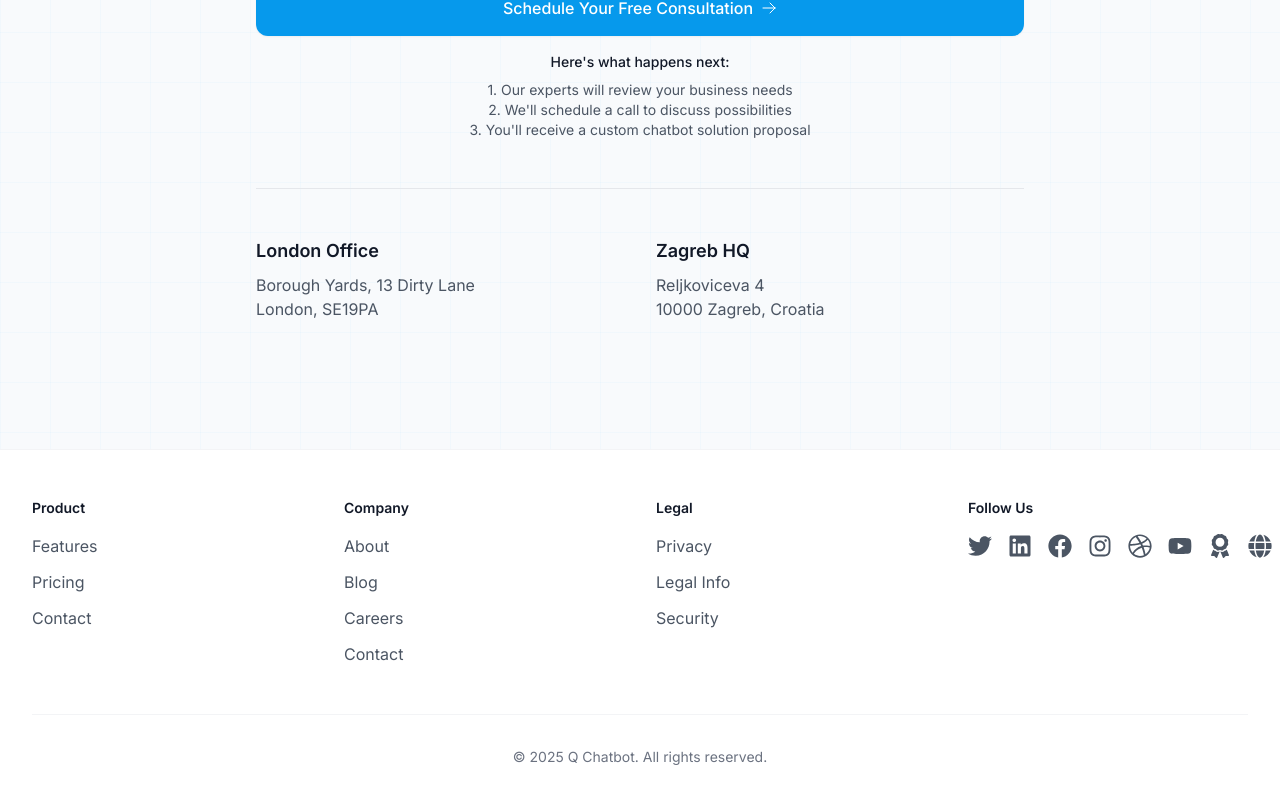
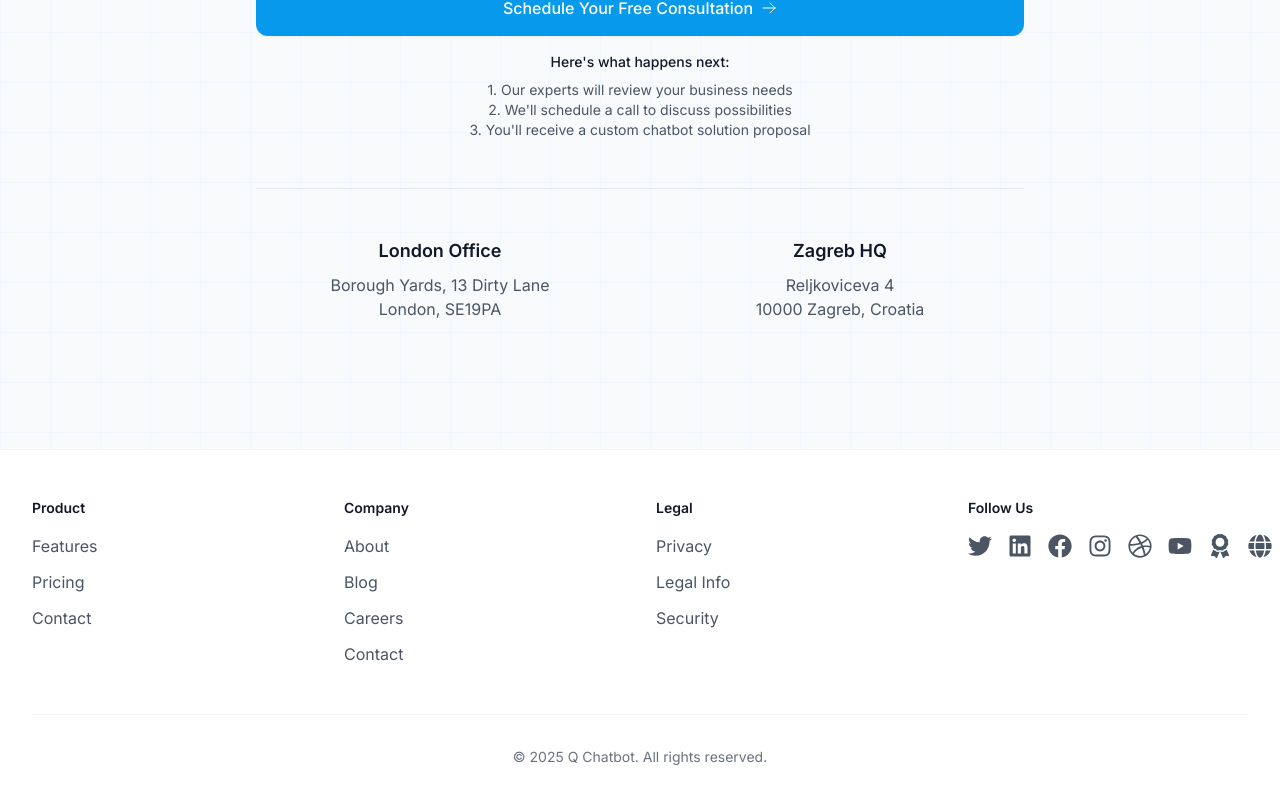
Before and after one commit to Q-Agency/chatbot_product, a Next.js app: page / in a window 1280 px wide. Shown: the part 9576-10379 px from the top of the page. Built offline with nearby package versions, Linux system fonts and the light colour scheme.

Commit message:
Center office locations in contact section

```diff
--- a/src/app/page.tsx
+++ b/src/app/page.tsx
@@ -972,11 +972,11 @@
 
             <div className="mt-12 pt-12 border-t border-gray-200">
               <div className="grid md:grid-cols-2 gap-8">
-                <div className="text-center md:text-left">
+                <div className="text-center">
                   <h3 className="text-lg font-semibold text-gray-900 mb-2">London Office</h3>
                   <p className="text-gray-600">Borough Yards, 13 Dirty Lane<br />London, SE19PA</p>
                 </div>
-                <div className="text-center md:text-left">
+                <div className="text-center">
                   <h3 className="text-lg font-semibold text-gray-900 mb-2">Zagreb HQ</h3>
                   <p className="text-gray-600">Reljkoviceva 4<br />10000 Zagreb, Croatia</p>
                 </div>
```
